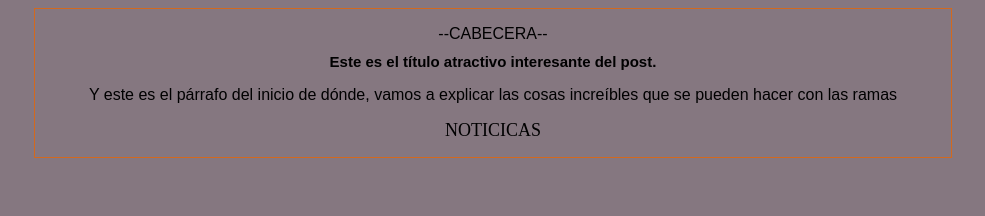
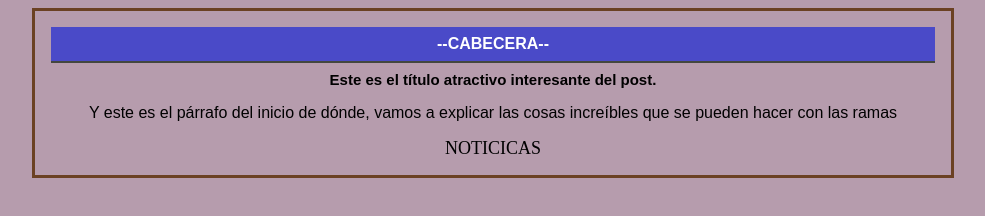
Before and after one commit to hoveimarlopez/hyperblog, a plain HTML site: page index.html in a window 1280 px wide. Shown: the whole page, without its empty margins (147-1132 px from the left). Drawn offline with Linux system fonts and the light colour scheme.

Commit message:
finalizada la cabecera

```diff
--- a/css/style.css
+++ b/css/style.css
@@ -1,12 +1,12 @@
 body{
-    background-color: rgb(133, 119, 128);
+    background-color: rgb(182, 156, 173);
     font-family: Arial, Helvetica, sans-serif;
 }
 #container{
     width: 70%;
     padding: 1em;
     text-align: center;
-    border: 1px solid chocolate;
+    border: 3px solid rgb(107, 65, 35);
     margin: 0 auto;
 }
 
@@ -21,3 +21,13 @@ body{
 #container:hover {
     background-color: rgb(114, 123, 123);
 }
+
+#cabecera
+{
+    background-color: rgb(74, 74, 200);
+    color: white;
+    margin: 0;
+    padding: 0.5em;
+    box-shadow: 0px 2px 0px 0px rgb(67, 71, 63);
+    font-weight: bold;
+}
--- a/index.html
+++ b/index.html
@@ -8,7 +8,7 @@
 </head>
 <body>
     <div id="container">
-        <div>
+        <div id="cabecera">
             --CABECERA--
         </div>
         <div id="post">
```
